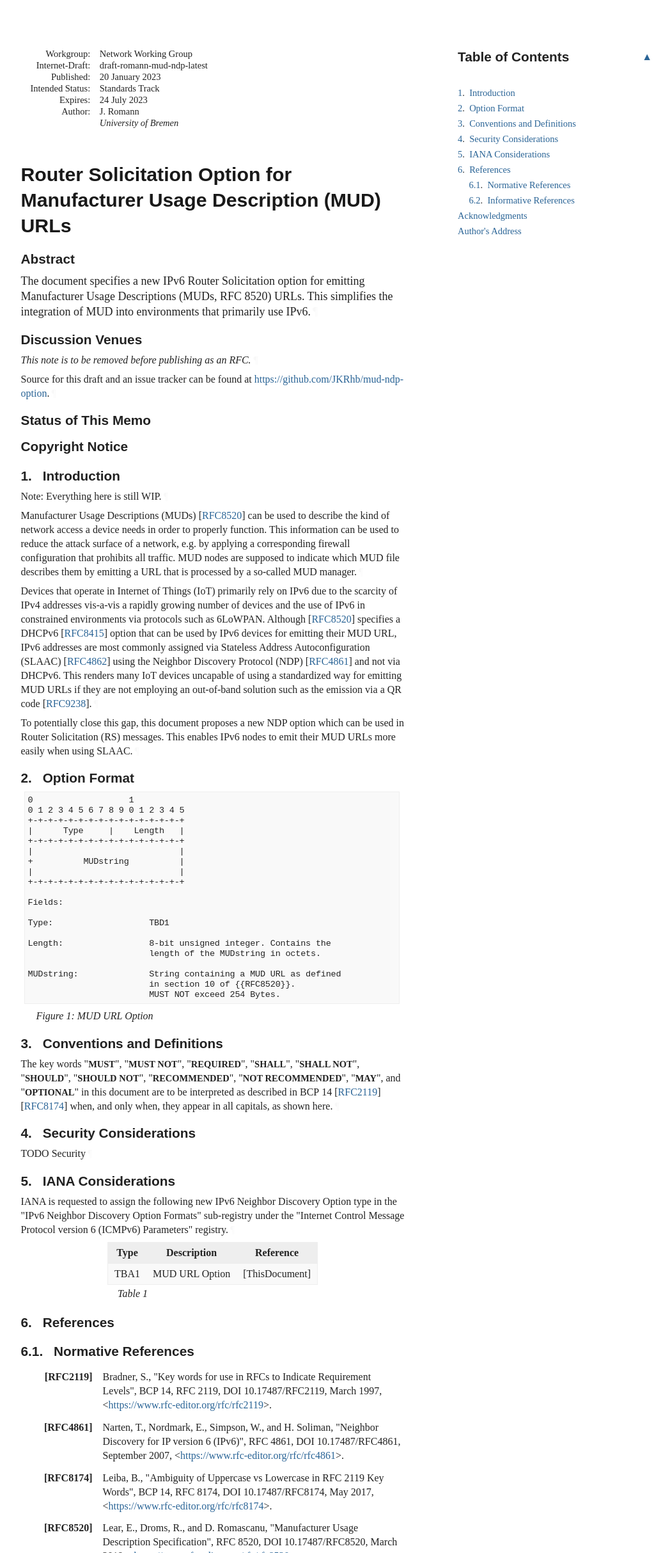
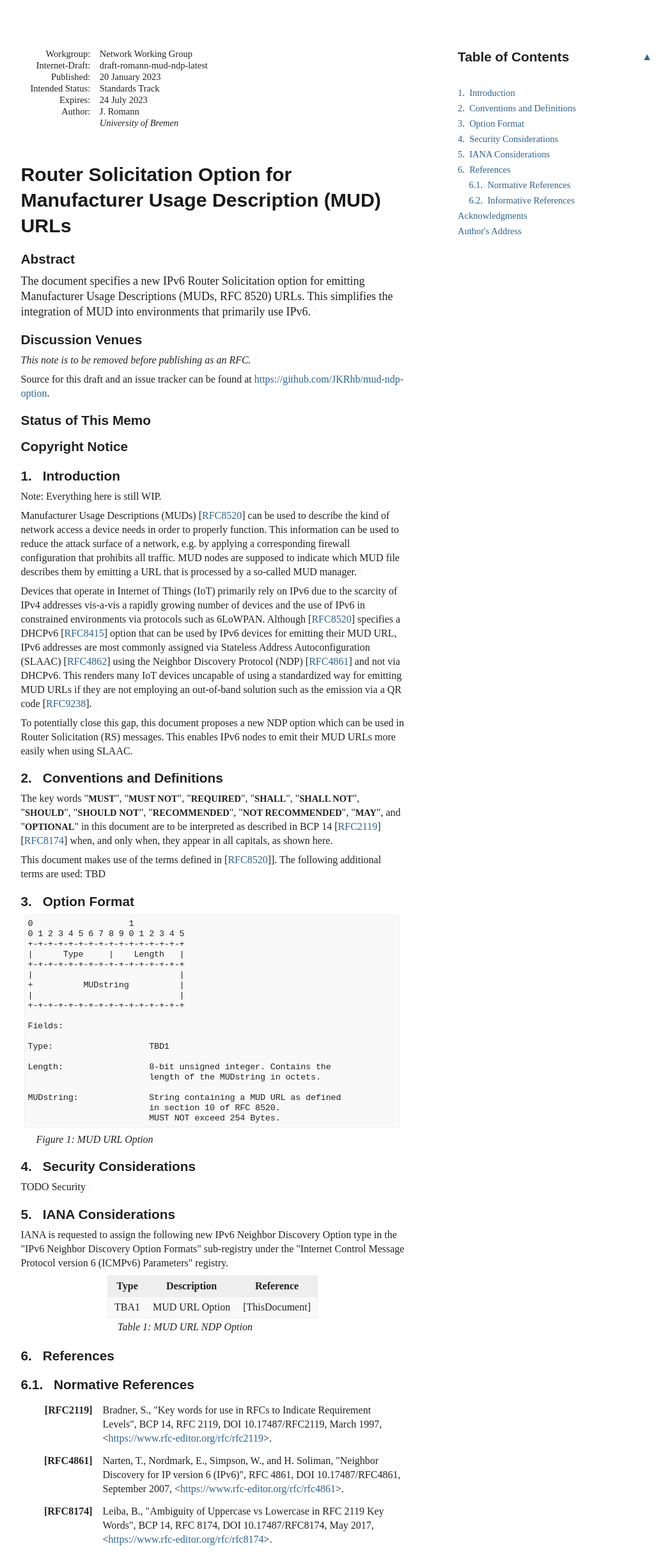
Before and after one commit to JKRhb/mud-ndp-option, a plain HTML site: page draft-romann-mud-ndp.html in a window 1280 px wide. Shown: the top 2427 px of the page at 64% size, without its empty margins (92-1140 px from the left). Drawn offline with Linux system fonts and the light colour scheme; a web font is replaced by a local one.

Commit message:
Script updating gh-pages from b8cfa26. [ci skip]

```diff
--- a/draft-romann-mud-ndp.html
+++ b/draft-romann-mud-ndp.html
@@ -1140,10 +1140,10 @@ IPv6.<a href="#section-abstract-1" class="pilcrow">¶</a></p>
             <p id="section-toc.1-1.1.1" class="keepWithNext"><a href="#section-1" class="auto internal xref">1</a>.  <a href="#name-introduction" class="internal xref">Introduction</a></p>
 </li>
           <li class="compact toc ulBare ulEmpty" id="section-toc.1-1.2">
-            <p id="section-toc.1-1.2.1" class="keepWithNext"><a href="#section-2" class="auto internal xref">2</a>.  <a href="#name-option-format" class="internal xref">Option Format</a></p>
+            <p id="section-toc.1-1.2.1" class="keepWithNext"><a href="#section-2" class="auto internal xref">2</a>.  <a href="#name-conventions-and-definitions" class="internal xref">Conventions and Definitions</a></p>
 </li>
           <li class="compact toc ulBare ulEmpty" id="section-toc.1-1.3">
-            <p id="section-toc.1-1.3.1" class="keepWithNext"><a href="#section-3" class="auto internal xref">3</a>.  <a href="#name-conventions-and-definitions" class="internal xref">Conventions and Definitions</a></p>
+            <p id="section-toc.1-1.3.1" class="keepWithNext"><a href="#section-3" class="auto internal xref">3</a>.  <a href="#name-option-format" class="internal xref">Option Format</a></p>
 </li>
           <li class="compact toc ulBare ulEmpty" id="section-toc.1-1.4">
             <p id="section-toc.1-1.4.1"><a href="#section-4" class="auto internal xref">4</a>.  <a href="#name-security-considerations" class="internal xref">Security Considerations</a></p>
@@ -1199,14 +1199,27 @@ can be used in Router Solicitation (RS) messages.
 This enables IPv6 nodes to emit their MUD URLs more easily when using SLAAC.<a href="#section-1-4" class="pilcrow">¶</a></p>
 </section>
 </div>
+<div id="conventions-and-definitions">
+<section id="section-2">
+      <h2 id="name-conventions-and-definitions">
+<a href="#section-2" class="section-number selfRef">2. </a><a href="#name-conventions-and-definitions" class="section-name selfRef">Conventions and Definitions</a>
+      </h2>
+<p id="section-2-1">The key words "<span class="bcp14">MUST</span>", "<span class="bcp14">MUST NOT</span>", "<span class="bcp14">REQUIRED</span>", "<span class="bcp14">SHALL</span>", "<span class="bcp14">SHALL NOT</span>", "<span class="bcp14">SHOULD</span>", "<span class="bcp14">SHOULD NOT</span>", "<span class="bcp14">RECOMMENDED</span>", "<span class="bcp14">NOT RECOMMENDED</span>",
+"<span class="bcp14">MAY</span>", and "<span class="bcp14">OPTIONAL</span>" in this document are to be interpreted as
+described in BCP 14 <span>[<a href="#RFC2119" class="cite xref">RFC2119</a>]</span> <span>[<a href="#RFC8174" class="cite xref">RFC8174</a>]</span> when, and only when, they
+appear in all capitals, as shown here.<a href="#section-2-1" class="pilcrow">¶</a></p>
+<p id="section-2-2">This document makes use of the terms defined in <span>[<a href="#RFC8520" class="cite xref">RFC8520</a>]</span>]. The
+   following additional terms are used: TBD<a href="#section-2-2" class="pilcrow">¶</a></p>
+</section>
+</div>
 <div id="option-format">
-<section id="section-2">
+<section id="section-3">
       <h2 id="name-option-format">
-<a href="#section-2" class="section-number selfRef">2. </a><a href="#name-option-format" class="section-name selfRef">Option Format</a>
+<a href="#section-3" class="section-number selfRef">3. </a><a href="#name-option-format" class="section-name selfRef">Option Format</a>
       </h2>
 <span id="name-mud-url-option"></span><div id="fig-ndp-mud">
 <figure id="figure-1">
-        <div class="alignLeft art-text artwork" id="section-2-1.1">
+        <div class="alignLeft art-text artwork" id="section-3-1.1">
 <pre>
 0                   1
 0 1 2 3 4 5 6 7 8 9 0 1 2 3 4 5
@@ -1226,7 +1239,7 @@ Length:                 8-bit unsigned integer. Contains the
                         length of the MUDstring in octets.
 
 MUDstring:              String containing a MUD URL as defined
-                        in section 10 of {{RFC8520}}.
+                        in section 10 of RFC 8520.
                         MUST NOT exceed 254 Bytes.
 </pre>
 </div>
@@ -1234,17 +1247,6 @@ MUDstring:              String containing a MUD URL as defined
 <a href="#name-mud-url-option" class="selfRef">MUD URL Option</a>
         </figcaption></figure>
 </div>
-</section>
-</div>
-<div id="conventions-and-definitions">
-<section id="section-3">
-      <h2 id="name-conventions-and-definitions">
-<a href="#section-3" class="section-number selfRef">3. </a><a href="#name-conventions-and-definitions" class="section-name selfRef">Conventions and Definitions</a>
-      </h2>
-<p id="section-3-1">The key words "<span class="bcp14">MUST</span>", "<span class="bcp14">MUST NOT</span>", "<span class="bcp14">REQUIRED</span>", "<span class="bcp14">SHALL</span>", "<span class="bcp14">SHALL NOT</span>", "<span class="bcp14">SHOULD</span>", "<span class="bcp14">SHOULD NOT</span>", "<span class="bcp14">RECOMMENDED</span>", "<span class="bcp14">NOT RECOMMENDED</span>",
-"<span class="bcp14">MAY</span>", and "<span class="bcp14">OPTIONAL</span>" in this document are to be interpreted as
-described in BCP 14 <span>[<a href="#RFC2119" class="cite xref">RFC2119</a>]</span> <span>[<a href="#RFC8174" class="cite xref">RFC8174</a>]</span> when, and only when, they
-appear in all capitals, as shown here.<a href="#section-3-1" class="pilcrow">¶</a></p>
 </section>
 </div>
 <div id="security-considerations">
@@ -1263,8 +1265,12 @@ appear in all capitals, as shown here.<a href="#section-3-1" class="pilcrow">¶<
 <p id="section-5-1">IANA is requested to assign the following new IPv6 Neighbor Discovery Option
 type in the "IPv6 Neighbor Discovery Option Formats" sub-registry under the
 "Internet Control Message Protocol version 6 (ICMPv6) Parameters" registry.<a href="#section-5-1" class="pilcrow">¶</a></p>
+<span id="name-mud-url-ndp-option"></span><div id="tab-ndp-mud-opt">
 <table class="center" id="table-1">
-        <caption><a href="#table-1" class="selfRef">Table 1</a></caption>
+        <caption>
+<a href="#table-1" class="selfRef">Table 1</a>:
+<a href="#name-mud-url-ndp-option" class="selfRef">MUD URL NDP Option</a>
+        </caption>
 <thead>
           <tr>
             <th class="text-center" rowspan="1" colspan="1">Type</th>
@@ -1280,6 +1286,7 @@ type in the "IPv6 Neighbor Discovery Option Formats" sub-registry under the
           </tr>
         </tbody>
       </table>
+</div>
 </section>
 </div>
 <section id="section-6">
```
Also changed, not shown: index.html (+1 -1 lines), draft-romann-mud-ndp.txt.
